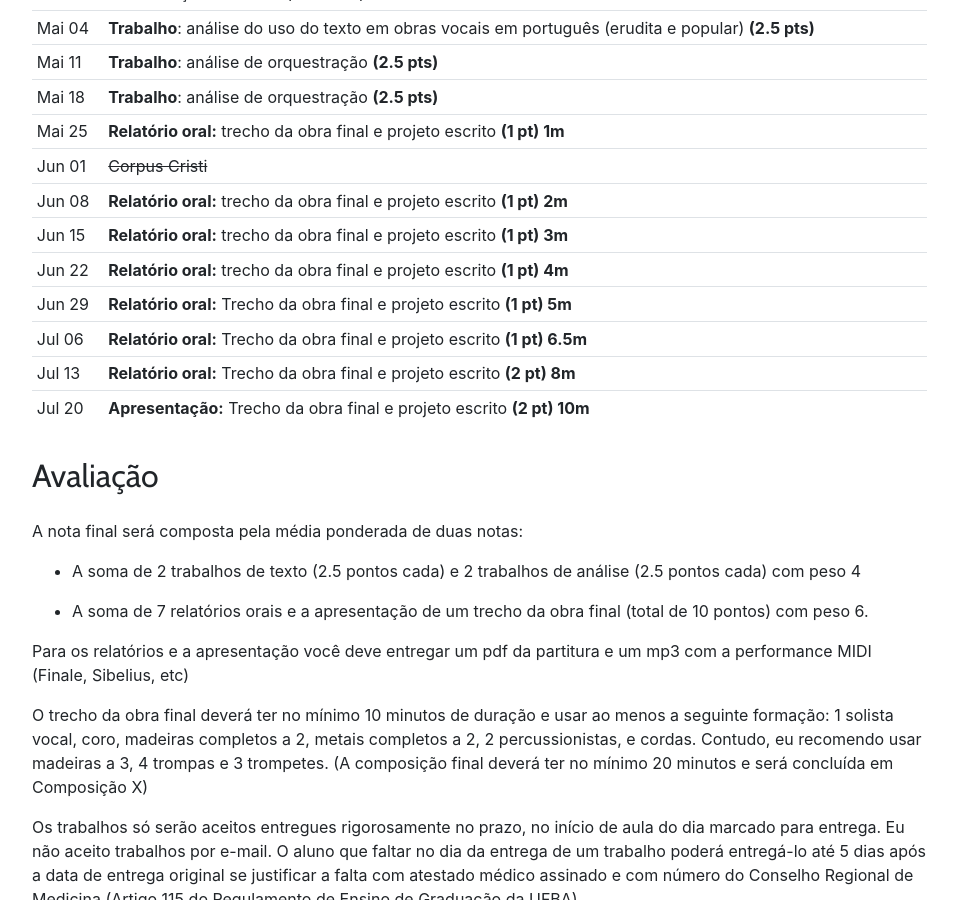
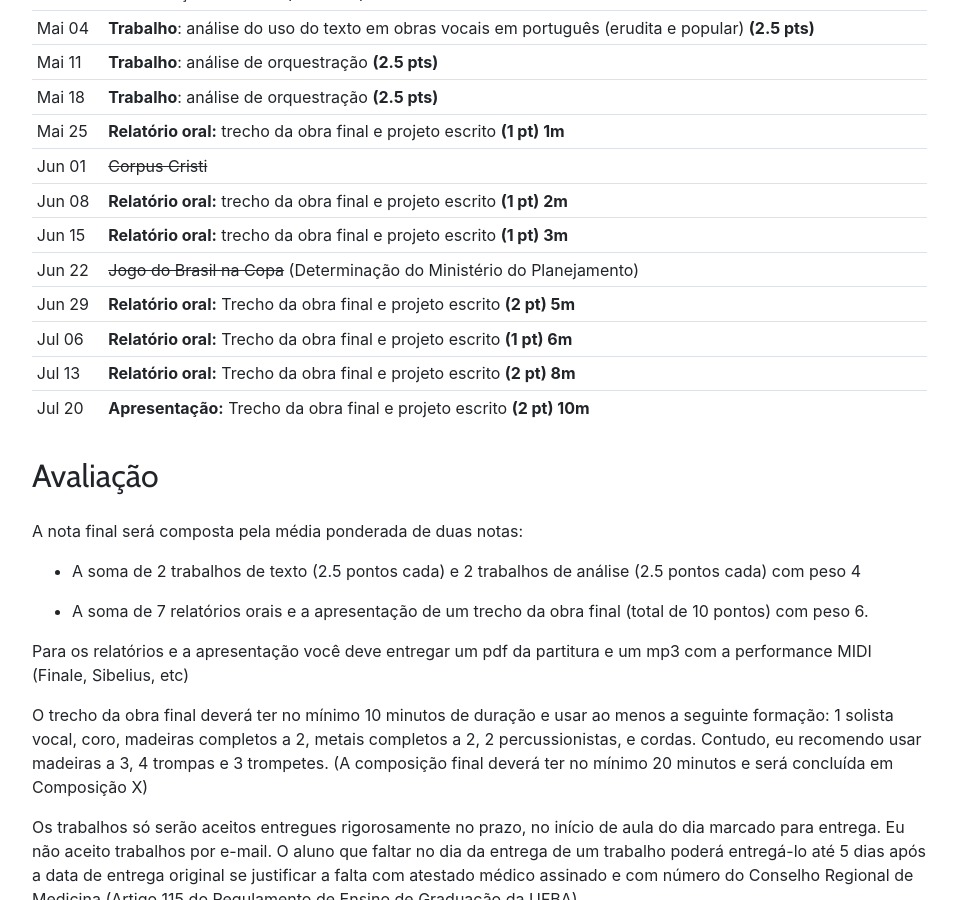
Before and after one commit to kroger/genosmus, a Jekyll site: the page built from _pedro/musb18.md, in a window 1280 px wide and 900 px high, scrolled down 1151 px. Shown: the whole window, without its empty margins (68-1026 px from the left). Built offline with Jekyll 4.4.1, drawn with Linux system fonts in a browser that asks for light colours.

Commit message:
Atualiza conteúdo programático

```diff
--- a/_pedro/musb18.md
+++ b/_pedro/musb18.md
@@ -48,9 +48,9 @@ Mai 25 | **Relatório oral:** trecho da obra final e projeto escrito **(1 pt) 1m
 Jun 01 | <del>Corpus Cristi</del>
 Jun 08 | **Relatório oral:** trecho da obra final e projeto escrito **(1 pt) 2m**
 Jun 15 | **Relatório oral:** trecho da obra final e projeto escrito **(1 pt) 3m**
-Jun 22 | **Relatório oral:** trecho da obra final e projeto escrito **(1 pt) 4m**
-Jun 29 | **Relatório oral****:** Trecho da obra final e projeto escrito **(1 pt) 5m**
-Jul 06 | **Relatório oral****:** Trecho da obra final e projeto escrito **(1 pt) 6.5m**
+Jun 22 | <del>Jogo do Brasil na Copa</del> (Determinação do Ministério do Planejamento)
+Jun 29 | **Relatório oral****:** Trecho da obra final e projeto escrito **(2 pt) 5m**
+Jul 06 | **Relatório oral****:** Trecho da obra final e projeto escrito **(1 pt) 6m**
 Jul 13 | **Relatório oral****:** Trecho da obra final e projeto escrito **(2 pt) 8m**
 Jul 20 | **Apresentação****:** Trecho da obra final e projeto escrito **(2 pt) 10m**
 {: .table .table-sm }
```
Also changed, not shown: _pedro/musa86.md (+2 -2 lines).
